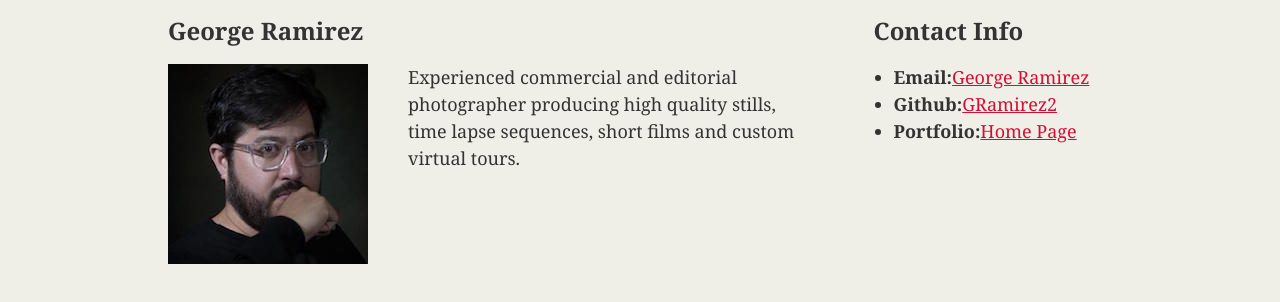
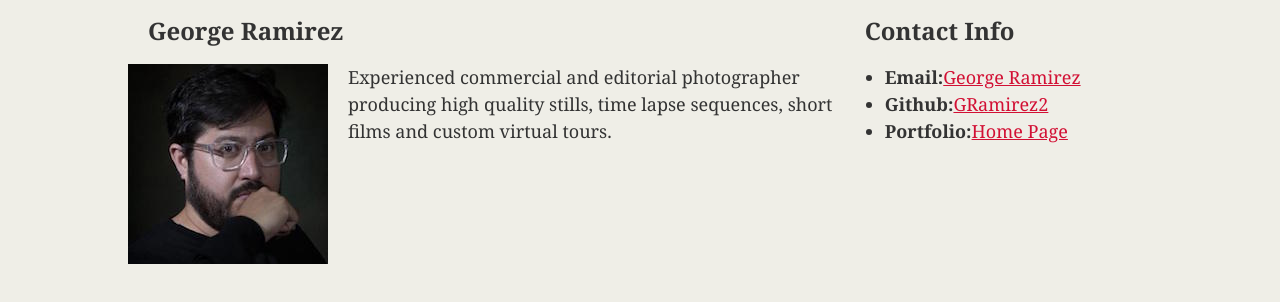
Before and after one commit to GRamirez2/studentbio, a plain HTML site: page index.html in a window 1280 px wide. Shown: the part 70-372 px from the top of the page. Drawn offline with Linux system fonts and the light colour scheme.

Commit message:
fixed 70/30 issue

```diff
--- a/stylesheet.css
+++ b/stylesheet.css
@@ -43,30 +43,23 @@ a {
 
 }
 
+#contact-info{
+    width: 30%;
+}
+
+#bio-image{
+    width: 200px;
+    height: 200px;
+    margin-right: 20px;
+
+}
+
 #contact-info,
 #main-bio,
 #bio-image{
-
-	float: left;
-	padding-left: 20px;
-	padding-right: 20px;
-}
+    float: left;
+ }
 
 #main-bio{
-	width: 65%;
-
-
+    width: 70%;
 }
-
-
-#contact-info{
-	width: 25%;
-
-}
-
-#bio-image{
-	width: 200px;
-	height: 200px;
-	margin-right: 20px;
-
-}
```
